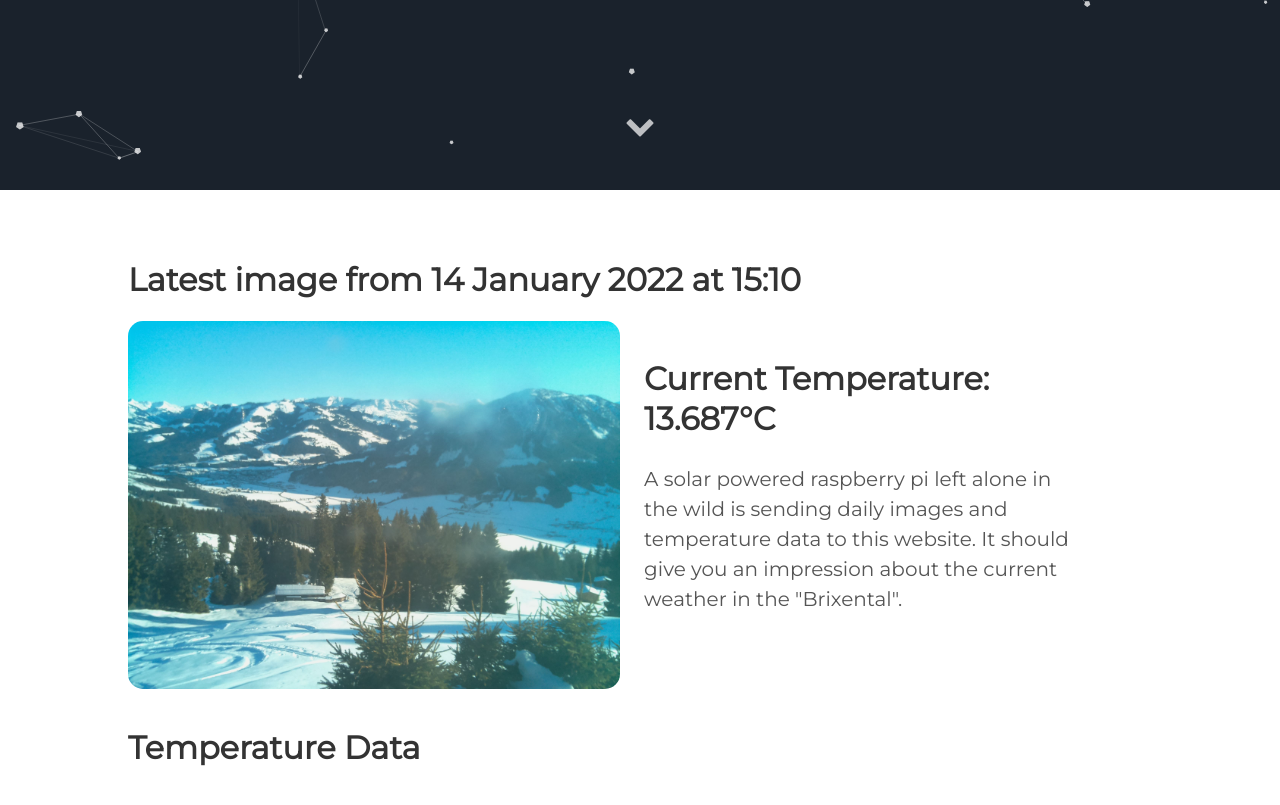
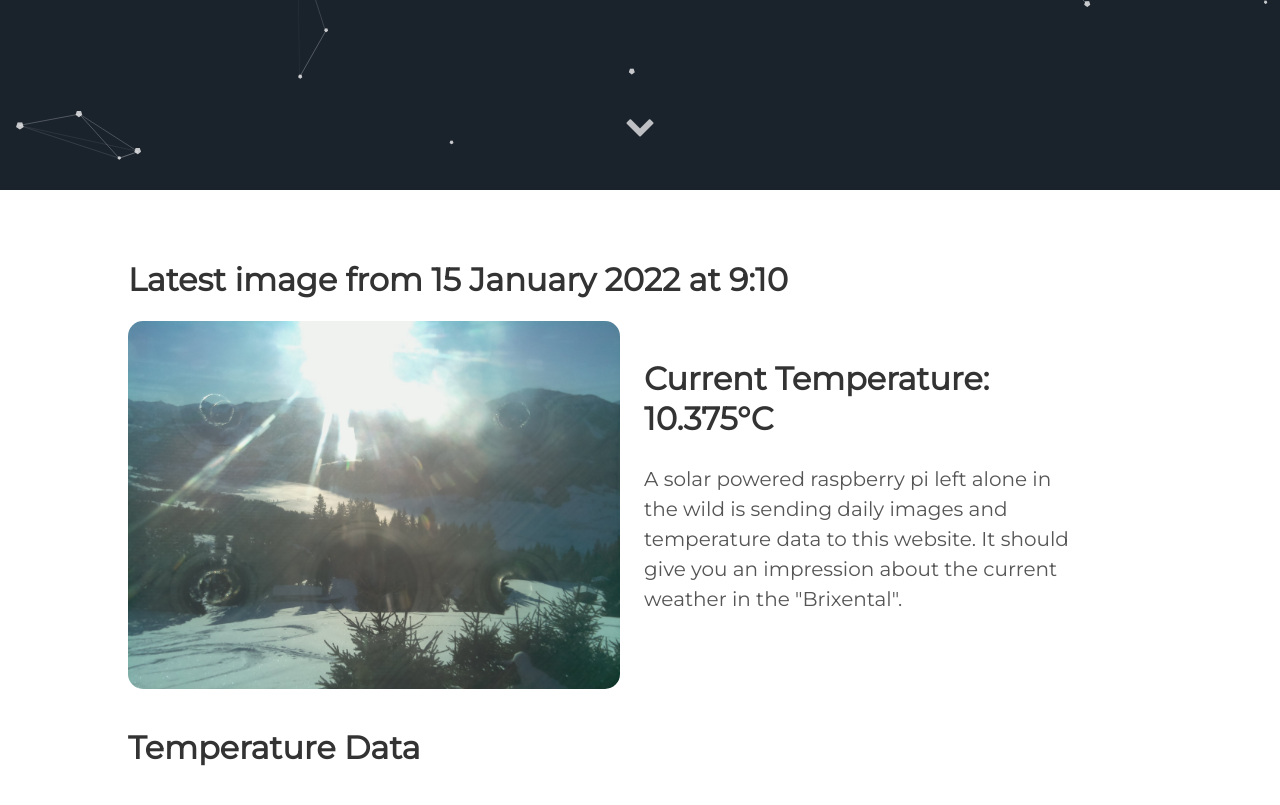
Before and after one commit to vektorious/vektorious.github.io, a Jekyll site: the page built from resources/huette.md, in a window 1280 px wide and 900 px high, scrolled down 710 px. Shown: the top 805 px of the window. Built offline with Jekyll 4.4.1, drawn with Linux system fonts in a browser that asks for light colours.

Commit message:
I'm a bot beep boop

```diff
--- a/resources/huette.md
+++ b/resources/huette.md
@@ -6,13 +6,13 @@ image: '/assets/img/'
 description: 'Live image from the Austrian alps'
 twitter_text: ' '
 ---
-## Latest image from 14 January 2022 at 15:10
+## Latest image from 15 January 2022 at  9:10
 <div class="huette">
   <div class="huette-image">
     <img src="{{ "/assets/img/huette.jpg" | prepend: site.baseurl }}">
   </div>
   <div class="huette-text">
-        <h2>Current Temperature: 13.687°C</h2>
+        <h2>Current Temperature: 10.375°C</h2>
         <p>A solar powered raspberry pi left alone in the wild is sending daily images and temperature data to this website. It should give you an impression about the current weather in the "Brixental".</p>
 
   </div>
```
Also changed, not shown: rpi-script/2022-01-15_090932.txt (renamed from rpi-script/2022-01-14_150933.txt, +6 -5 lines), rpi-script/huette.md (+2 -2 lines), assets/img/huette.jpg, assets/img/temp_plot.png, rpi-script/temp_plot.png, 1 other file.
